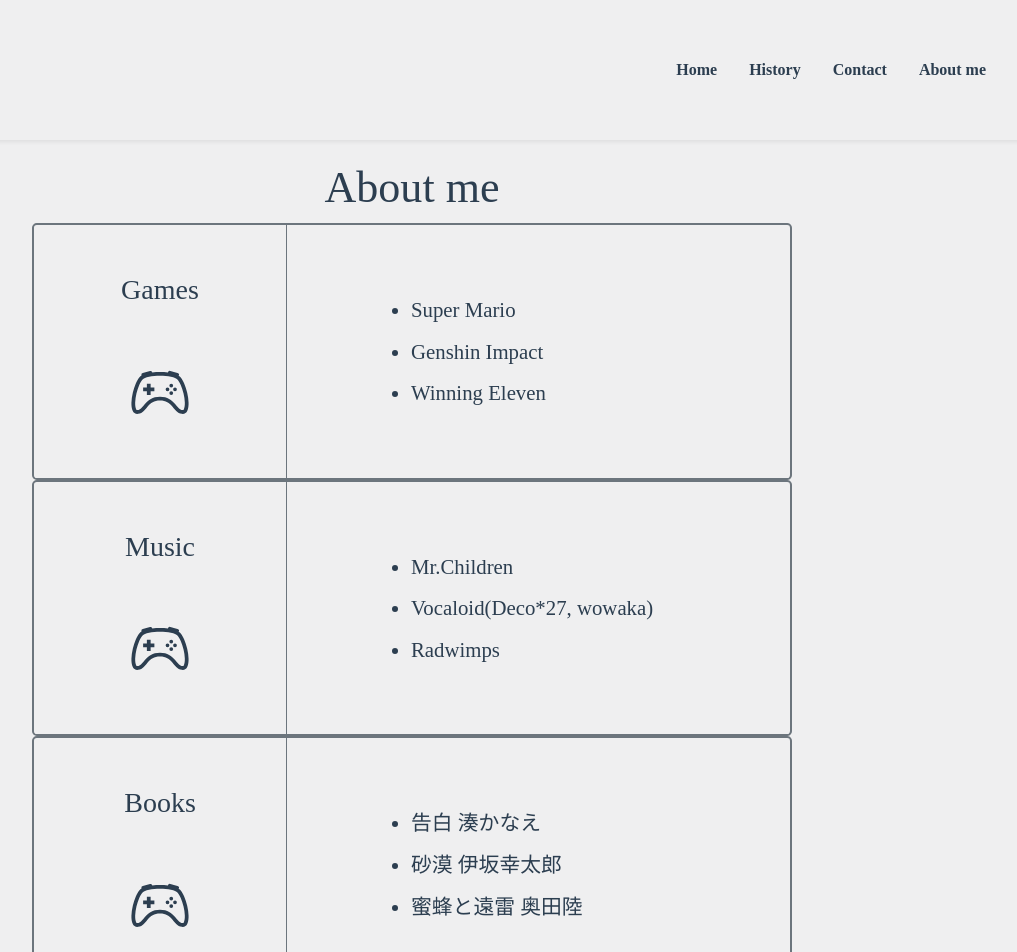
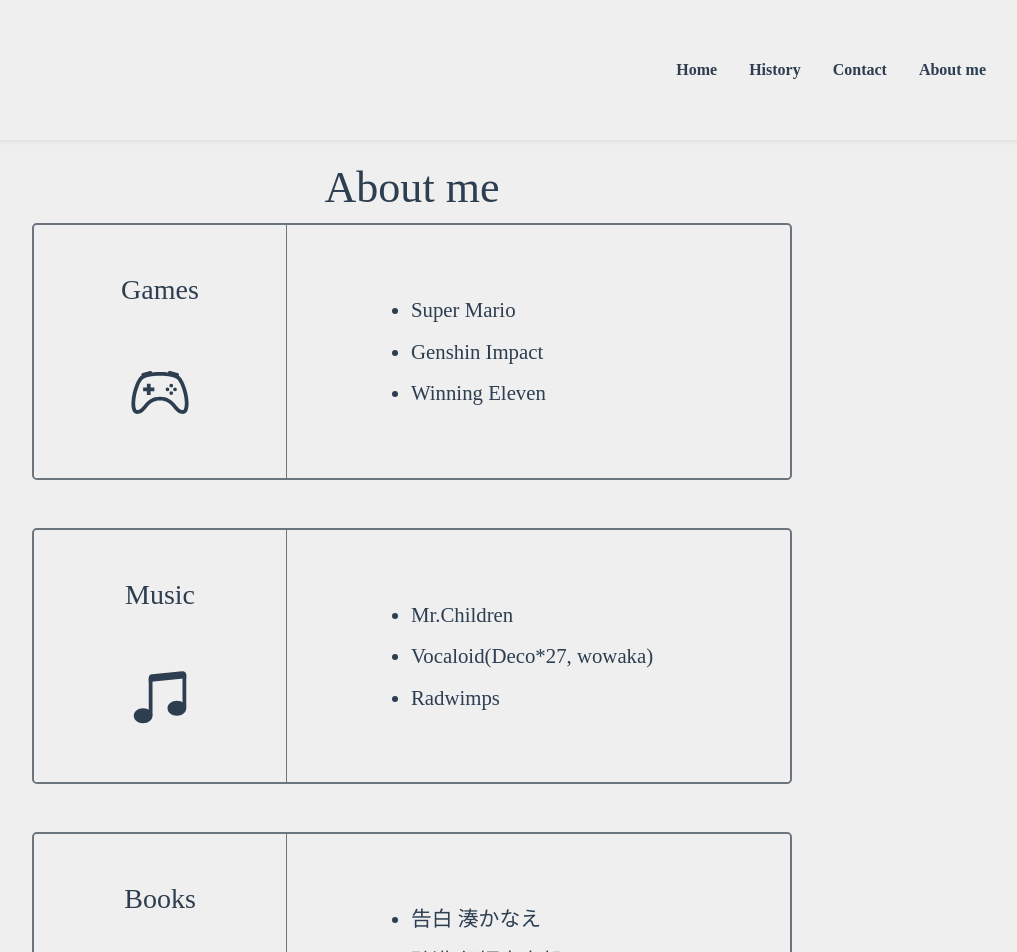
Before and after one commit to Shunkicreate/portfolio, a Vue app: page /about in a window 1280 px wide. Shown: the top 952 px of the page, without its empty margins (228-1245 px from the left). Built offline with nearby package versions, Linux system fonts and the light colour scheme.

Commit message:
change icons

```diff
--- a/src/views/About.vue
+++ b/src/views/About.vue
@@ -2,12 +2,14 @@
   <div class="about">
     <h1 class="title" style="font-size: 6ex">About me</h1>
     <div class="container">
-      <div class="row text-center justify-content-center history_row">
+      <div class="row text-center justify-content-center history_row gy-5">
         <div class="col-md-8 col-11 border border-secondary border-2 rounded-3">
           <div class="row">
             <div class="col-md-4">
               <div class="row justify-content-center content-title">
-                <div class="col-12"><h3>Games</h3></div>
+                <div class="col-12">
+                  <h3>Games</h3>
+                </div>
               </div>
               <div class="row justify-content-center">
                 <div class="col-lg-4 col-md-8 col-6">
@@ -38,13 +40,13 @@
             </div>
           </div>
         </div>
-      </div>
-      <div class="row text-center justify-content-center history_row">
         <div class="col-md-8 col-11 border border-secondary border-2 rounded-3">
           <div class="row">
             <div class="col-md-4">
               <div class="row justify-content-center content-title">
-                <div class="col-12"><h3>Music</h3></div>
+                <div class="col-12">
+                  <h3>Music</h3>
+                </div>
               </div>
               <div class="row justify-content-center">
                 <div class="col-lg-4 col-md-8 col-6">
@@ -53,15 +55,14 @@
                     width="auto"
                     height="auto"
                     fill="currentColor"
-                    class="bi bi-controller"
+                    class="bi bi-music-note-beamed"
                     viewBox="0 0 16 16"
                   >
                     <path
-                      d="M11.5 6.027a.5.5 0 1 1-1 0 .5.5 0 0 1 1 0zm-1.5 1.5a.5.5 0 1 0 0-1 .5.5 0 0 0 0 1zm2.5-.5a.5.5 0 1 1-1 0 .5.5 0 0 1 1 0zm-1.5 1.5a.5.5 0 1 0 0-1 .5.5 0 0 0 0 1zm-6.5-3h1v1h1v1h-1v1h-1v-1h-1v-1h1v-1z"
+                      d="M6 13c0 1.105-1.12 2-2.5 2S1 14.105 1 13c0-1.104 1.12-2 2.5-2s2.5.896 2.5 2zm9-2c0 1.105-1.12 2-2.5 2s-2.5-.895-2.5-2 1.12-2 2.5-2 2.5.895 2.5 2z"
                     />
-                    <path
-                      d="M3.051 3.26a.5.5 0 0 1 .354-.613l1.932-.518a.5.5 0 0 1 .62.39c.655-.079 1.35-.117 2.043-.117.72 0 1.443.041 2.12.126a.5.5 0 0 1 .622-.399l1.932.518a.5.5 0 0 1 .306.729c.14.09.266.19.373.297.408.408.78 1.05 1.095 1.772.32.733.599 1.591.805 2.466.206.875.34 1.78.364 2.606.024.816-.059 1.602-.328 2.21a1.42 1.42 0 0 1-1.445.83c-.636-.067-1.115-.394-1.513-.773-.245-.232-.496-.526-.739-.808-.126-.148-.25-.292-.368-.423-.728-.804-1.597-1.527-3.224-1.527-1.627 0-2.496.723-3.224 1.527-.119.131-.242.275-.368.423-.243.282-.494.575-.739.808-.398.38-.877.706-1.513.773a1.42 1.42 0 0 1-1.445-.83c-.27-.608-.352-1.395-.329-2.21.024-.826.16-1.73.365-2.606.206-.875.486-1.733.805-2.466.315-.722.687-1.364 1.094-1.772a2.34 2.34 0 0 1 .433-.335.504.504 0 0 1-.028-.079zm2.036.412c-.877.185-1.469.443-1.733.708-.276.276-.587.783-.885 1.465a13.748 13.748 0 0 0-.748 2.295 12.351 12.351 0 0 0-.339 2.406c-.022.755.062 1.368.243 1.776a.42.42 0 0 0 .426.24c.327-.034.61-.199.929-.502.212-.202.4-.423.615-.674.133-.156.276-.323.44-.504C4.861 9.969 5.978 9.027 8 9.027s3.139.942 3.965 1.855c.164.181.307.348.44.504.214.251.403.472.615.674.318.303.601.468.929.503a.42.42 0 0 0 .426-.241c.18-.408.265-1.02.243-1.776a12.354 12.354 0 0 0-.339-2.406 13.753 13.753 0 0 0-.748-2.295c-.298-.682-.61-1.19-.885-1.465-.264-.265-.856-.523-1.733-.708-.85-.179-1.877-.27-2.913-.27-1.036 0-2.063.091-2.913.27z"
-                    />
+                    <path fill-rule="evenodd" d="M14 11V2h1v9h-1zM6 3v10H5V3h1z" />
+                    <path d="M5 2.905a1 1 0 0 1 .9-.995l8-.8a1 1 0 0 1 1.1.995V3L5 4V2.905z" />
                   </svg>
                 </div>
               </div>
@@ -75,13 +76,13 @@
             </div>
           </div>
         </div>
-      </div>
-      <div class="row text-center justify-content-center history_row">
         <div class="col-md-8 col-11 border border-secondary border-2 rounded-3">
           <div class="row">
             <div class="col-md-4">
               <div class="row justify-content-center content-title">
-                <div class="col-12"><h3>Books</h3></div>
+                <div class="col-12">
+                  <h3>Books</h3>
+                </div>
               </div>
               <div class="row justify-content-center">
                 <div class="col-lg-4 col-md-8 col-6">
@@ -90,14 +91,11 @@
                     width="auto"
                     height="auto"
                     fill="currentColor"
-                    class="bi bi-controller"
+                    class="bi bi-book"
                     viewBox="0 0 16 16"
                   >
                     <path
-                      d="M11.5 6.027a.5.5 0 1 1-1 0 .5.5 0 0 1 1 0zm-1.5 1.5a.5.5 0 1 0 0-1 .5.5 0 0 0 0 1zm2.5-.5a.5.5 0 1 1-1 0 .5.5 0 0 1 1 0zm-1.5 1.5a.5.5 0 1 0 0-1 .5.5 0 0 0 0 1zm-6.5-3h1v1h1v1h-1v1h-1v-1h-1v-1h1v-1z"
-                    />
-                    <path
-                      d="M3.051 3.26a.5.5 0 0 1 .354-.613l1.932-.518a.5.5 0 0 1 .62.39c.655-.079 1.35-.117 2.043-.117.72 0 1.443.041 2.12.126a.5.5 0 0 1 .622-.399l1.932.518a.5.5 0 0 1 .306.729c.14.09.266.19.373.297.408.408.78 1.05 1.095 1.772.32.733.599 1.591.805 2.466.206.875.34 1.78.364 2.606.024.816-.059 1.602-.328 2.21a1.42 1.42 0 0 1-1.445.83c-.636-.067-1.115-.394-1.513-.773-.245-.232-.496-.526-.739-.808-.126-.148-.25-.292-.368-.423-.728-.804-1.597-1.527-3.224-1.527-1.627 0-2.496.723-3.224 1.527-.119.131-.242.275-.368.423-.243.282-.494.575-.739.808-.398.38-.877.706-1.513.773a1.42 1.42 0 0 1-1.445-.83c-.27-.608-.352-1.395-.329-2.21.024-.826.16-1.73.365-2.606.206-.875.486-1.733.805-2.466.315-.722.687-1.364 1.094-1.772a2.34 2.34 0 0 1 .433-.335.504.504 0 0 1-.028-.079zm2.036.412c-.877.185-1.469.443-1.733.708-.276.276-.587.783-.885 1.465a13.748 13.748 0 0 0-.748 2.295 12.351 12.351 0 0 0-.339 2.406c-.022.755.062 1.368.243 1.776a.42.42 0 0 0 .426.24c.327-.034.61-.199.929-.502.212-.202.4-.423.615-.674.133-.156.276-.323.44-.504C4.861 9.969 5.978 9.027 8 9.027s3.139.942 3.965 1.855c.164.181.307.348.44.504.214.251.403.472.615.674.318.303.601.468.929.503a.42.42 0 0 0 .426-.241c.18-.408.265-1.02.243-1.776a12.354 12.354 0 0 0-.339-2.406 13.753 13.753 0 0 0-.748-2.295c-.298-.682-.61-1.19-.885-1.465-.264-.265-.856-.523-1.733-.708-.85-.179-1.877-.27-2.913-.27-1.036 0-2.063.091-2.913.27z"
+                      d="M1 2.828c.885-.37 2.154-.769 3.388-.893 1.33-.134 2.458.063 3.112.752v9.746c-.935-.53-2.12-.603-3.213-.493-1.18.12-2.37.461-3.287.811V2.828zm7.5-.141c.654-.689 1.782-.886 3.112-.752 1.234.124 2.503.523 3.388.893v9.923c-.918-.35-2.107-.692-3.287-.81-1.094-.111-2.278-.039-3.213.492V2.687zM8 1.783C7.015.936 5.587.81 4.287.94c-1.514.153-3.042.672-3.994 1.105A.5.5 0 0 0 0 2.5v11a.5.5 0 0 0 .707.455c.882-.4 2.303-.881 3.68-1.02 1.409-.142 2.59.087 3.223.877a.5.5 0 0 0 .78 0c.633-.79 1.814-1.019 3.222-.877 1.378.139 2.8.62 3.681 1.02A.5.5 0 0 0 16 13.5v-11a.5.5 0 0 0-.293-.455c-.952-.433-2.48-.952-3.994-1.105C10.413.809 8.985.936 8 1.783z"
                     />
                   </svg>
                 </div>
@@ -105,9 +103,9 @@
             </div>
             <div class="col-md-8 border-start border-secondary border-1 text-start">
               <ul class="lists">
-                <li class="list-items">告白  湊かなえ</li>
-                <li class="list-items">砂漠  伊坂幸太郎</li>
-                <li class="list-items">蜜蜂と遠雷  奥田陸</li>
+                <li class="list-items">告白 湊かなえ</li>
+                <li class="list-items">砂漠 伊坂幸太郎</li>
+                <li class="list-items">蜜蜂と遠雷 奥田陸</li>
               </ul>
             </div>
           </div>
@@ -118,7 +116,7 @@
 </template>
 
 <style lang="scss">
-.about{
+.about {
   font-family: serif, system-ui;
 }
 .card-css {
@@ -127,18 +125,18 @@
 .card-css-bottom {
   margin-bottom: 3em;
 }
-.lists{
-  margin:4em 5em;
+.lists {
+  margin: 4em 5em;
 }
-.list-items{
+.list-items {
   line-height: 2em;
   font-size: 1.3em;
 }
-.content-title{
-  margin:3em auto;
+.content-title {
+  margin: 3em auto;
 }
-@media screen and (max-width:992px){
-  .lists{
+@media screen and (max-width: 992px) {
+  .lists {
     margin: 4em 2em;
   }
   //   .content-title{
@@ -146,8 +144,8 @@
   //   margin-bottom: 1em
   // }
 }
-@media screen and (max-width:767px){
-  .lists{
+@media screen and (max-width: 767px) {
+  .lists {
     margin: 10% 15%;
   }
   //   .content-title{
```
Lines whose indentation alone changed are shown as unchanged.
